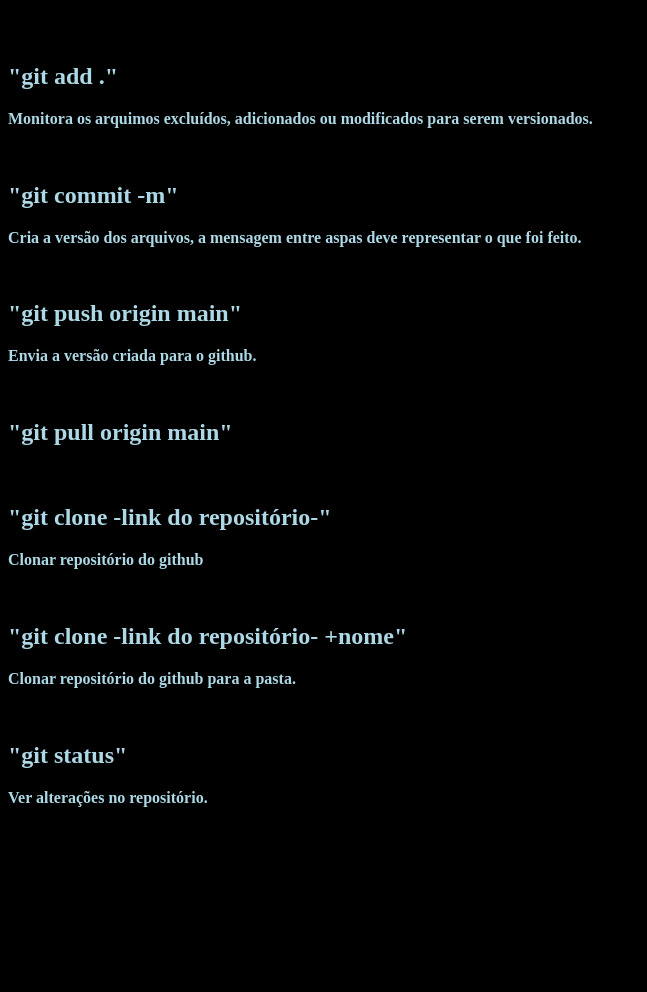
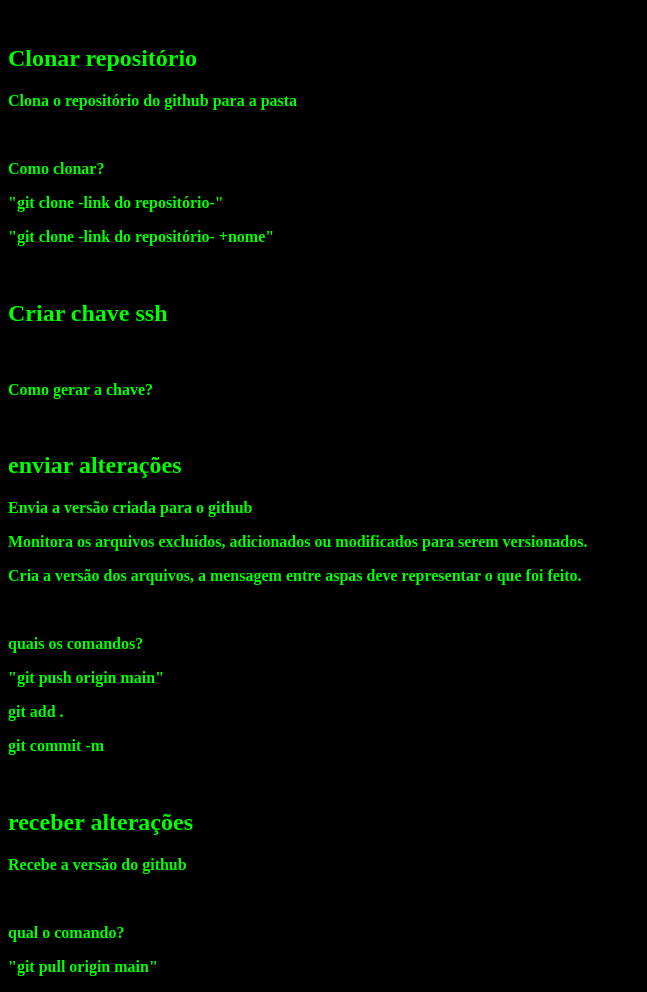
Before and after one commit to Felipe-Vieira15/hello-word, a plain HTML site: page index.html in a window 1280 px wide. Shown: the part 73-1065 px from the top of the page, without its empty margins (0-647 px from the left). Before the commit the page ends 896 px from the top, so only its background shows below. Drawn offline with Linux system fonts and the light colour scheme.

Commit message:
alterado o index

```diff
--- a/assets/css/estilo.css
+++ b/assets/css/estilo.css
@@ -1,5 +1,5 @@
 body{
     background-color: black;
-    color: lightblue;
+    color: lime;
     font-weight: bold;
 }
--- a/index.html
+++ b/index.html
@@ -9,79 +9,34 @@
 </head>
 <body>
 
-    <h1>
-        Hello World
-    </h1>
+    <h1>Hello World</h1>
+    <br>
+    <h2>Clonar repositório</h2>
+    <p>Clona o repositório do github para a pasta</p>
+    <br>
+    <p>Como clonar?</p>
+    <p>"git clone -link do repositório-"</p>
+    <p>"git clone -link do repositório- +nome"</p>
+    <br>
+    <h2>Criar chave ssh</h2>
+    <br>
+    <p>Como gerar a chave?</p>
+    <br>
+    <h2>enviar alterações</h2>
+    <p>Envia a versão criada para o github</p>
+    <p>Monitora os arquivos excluídos, adicionados ou modificados para serem versionados.</p>
+    <p>Cria a versão dos arquivos, a mensagem entre aspas  deve representar o que foi feito.</p>
+    <br>
+    <p>quais os comandos?</p>
+    <p>"git push origin main"</p>
+    <p>git add .</p>
+    <p>git commit -m</p>
+    <br>
+    <h2>receber alterações</h2>
+    <p>Recebe a versão do github</p>
+    <br>
+    <p>qual o comando?</p>
+    <p>"git pull origin main"</p>
 
-    <br>
-    <br>
-
-    <h2>
-        "git add ."
-    </h2>
-
-    <p>
-        Monitora os arquimos excluídos, adicionados ou modificados para serem versionados.
-    </p>
-
-    <br>
-
-    <h2>
-        "git commit -m"
-    </h2>
-
-    <p>
-        Cria a versão dos arquivos, a mensagem entre aspas  deve representar o que foi feito.
-    </p>
-
-    <br>
-
-    <h2>
-        "git push origin main"
-    </h2>
-
-    <p>
-        Envia a versão criada para o github.
-    </p>
-
-    <br>
-
-    <h2>
-        "git pull origin main"
-    </h2>
-
-    <p>
-
-    </p>
-
-    <br>
-
-    <h2>
-        "git clone -link do repositório-"
-    </h2>
-
-    <p>
-        Clonar repositório do github
-    </p>
-
-    <br>
-
-    <h2>
-        "git clone -link do repositório- +nome"
-    </h2>
-
-    <p>
-        Clonar  repositório do github para a pasta.
-    </p>
-
-    <br>
-
-    <h2>
-        "git status"
-    </h2>
-
-    <p>
-        Ver alterações no repositório.
-    </p>
 </body>
 </html>
```
